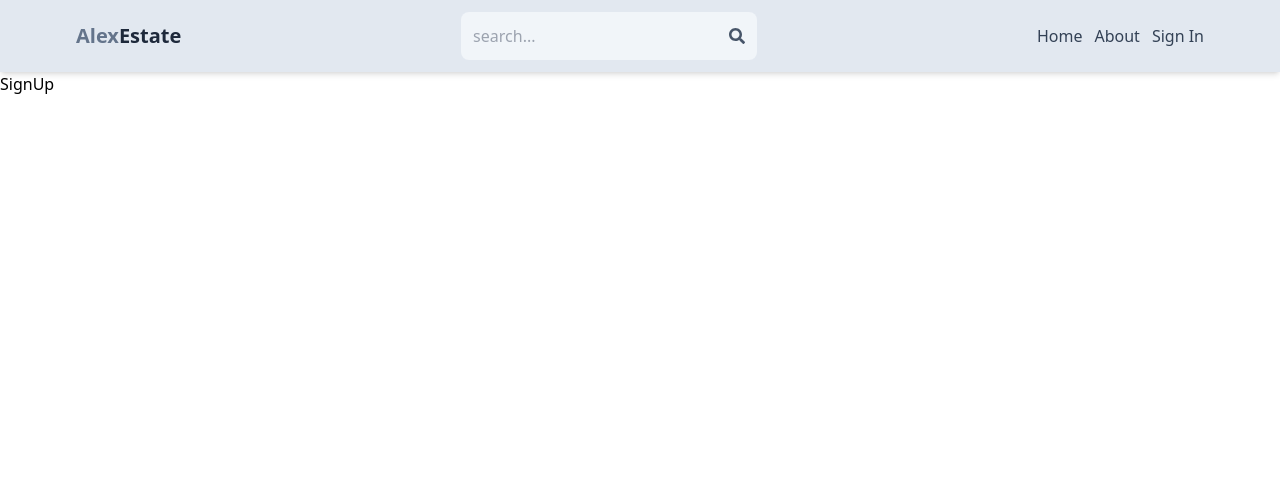
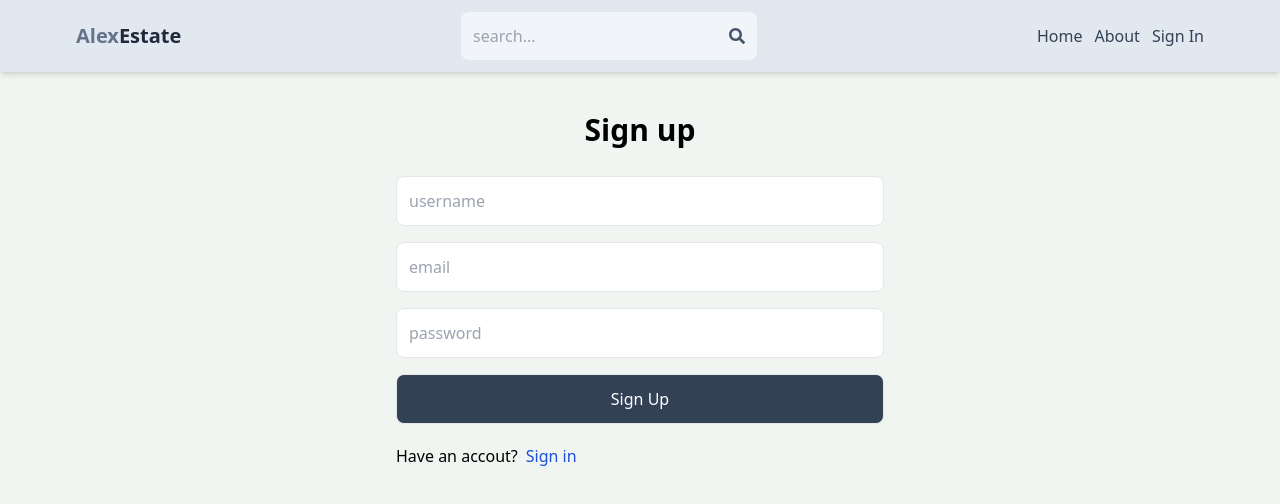
Before and after one commit to kimothoAlex/MERN-estate, a React (Vite) app in the folder client/: page /sign-up in a window 1280 px wide. Shown: the top 504 px of the page. Built offline with nearby package versions, Linux system fonts and the light colour scheme.

Commit message:
Complete sign up page UI

```diff
--- a/client/src/Pages/SignUp.jsx
+++ b/client/src/Pages/SignUp.jsx
@@ -1,7 +1,37 @@
 import React from "react";
-
+import { Link } from "react-router-dom";
 const SignUp = () => {
-  return <div>SignUp</div>;
+  return (
+    <div className="max-w-lg mx-auto p-3">
+      <h1 className="text-3xl text-center my-7 font-semibold">Sign up</h1>
+      <form className="flex flex-col gap-4 ">
+        <input
+          type="text"
+          className="border rounded-lg p-3"
+          placeholder="username"
+        />
+        <input
+          type="email"
+          className="border rounded-lg p-3"
+          placeholder="email"
+        />
+        <input
+          type="password"
+          className="border rounded-lg p-3"
+          placeholder="password"
+        />
+        <button className=" bg-slate-700 text-white rounded-lg border p-3 hover:opacity-90 disabled:opacity-80">
+          Sign Up
+        </button>
+      </form>
+      <div className="flex gap-2 mt-5">
+        <p>Have an accout?</p>
+        <Link to="/sign-in">
+          <span className="text-blue-700">Sign in</span>
+        </Link>
+      </div>
+    </div>
+  );
 };
 
 export default SignUp;
--- a/client/src/index.css
+++ b/client/src/index.css
@@ -1,3 +1,6 @@
 @tailwind base;
 @tailwind components;
 @tailwind utilities;
+body {
+    background-color: rgb(241, 245, 241);
+}
```
